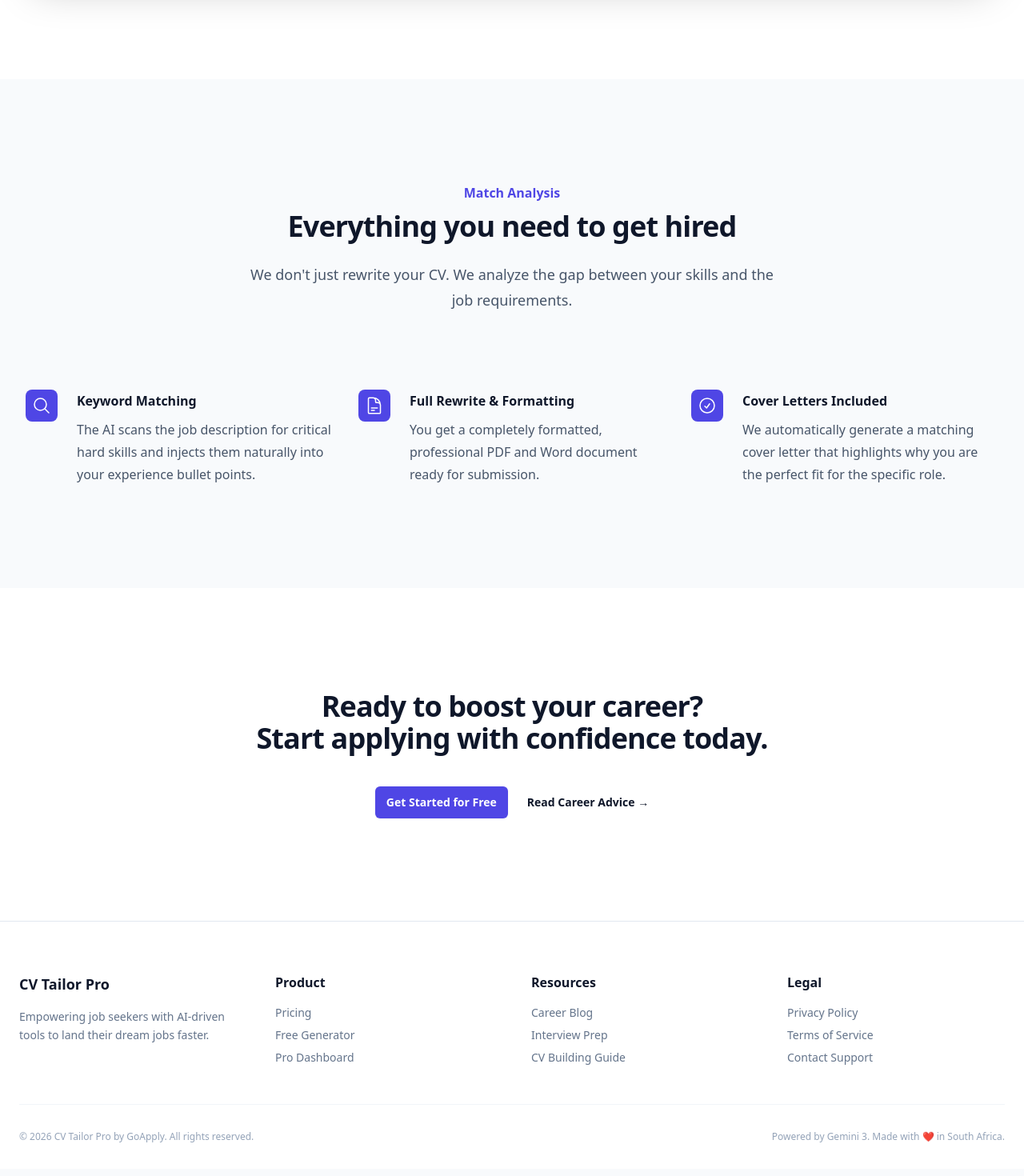
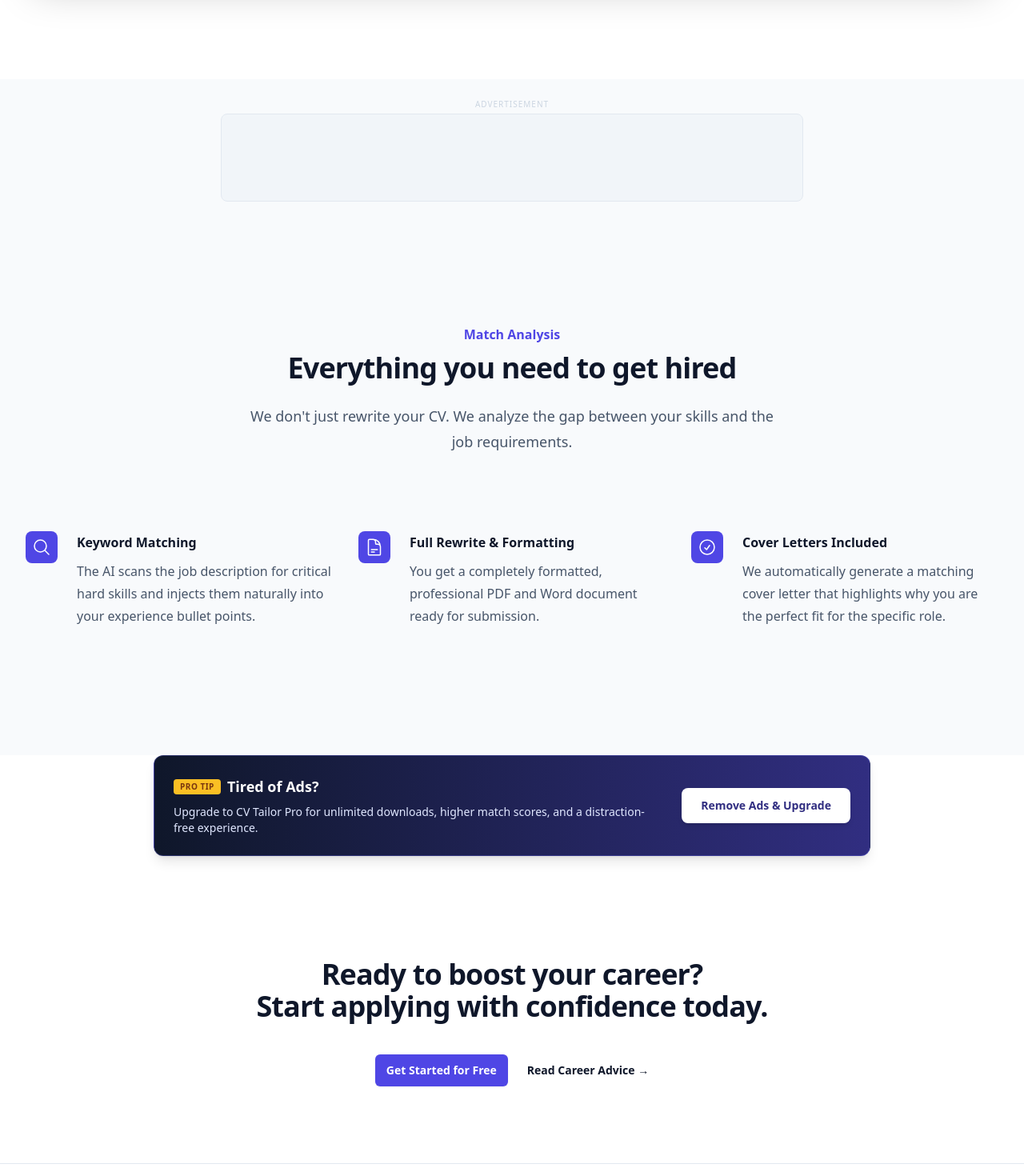
Before and after one commit to celemqhele/cvtailorpro, a React (Vite) app: page / in a window 1280 px wide. Shown: the part 800-2270 px from the top of the page at 80% size. Built offline with nearby package versions, Linux system fonts and the light colour scheme; no server answers; the database is empty.

Commit message:
Add files via upload

```diff
--- a/components/AdBanner.tsx
+++ b/components/AdBanner.tsx
@@ -1,65 +1,90 @@
+
 import React from 'react';
+import { Link } from 'react-router-dom';
 
 interface AdBannerProps {
   className?: string;
   suffix?: string;
   format?: 'horizontal' | 'rectangle';
+  type?: 'external' | 'internal'; // New prop to switch between Ad networks and Self-promo
 }
 
-export const AdBanner: React.FC<AdBannerProps> = ({ className = '', suffix = '', format = 'horizontal' }) => {
+export const AdBanner: React.FC<AdBannerProps> = ({
+  className = '',
+  suffix = '',
+  format = 'horizontal',
+  type = 'external'
+}) => {
 
-  // Define dimensions based on format
-  // Rectangle (300x250) -> Container ~320x280
-  // Horizontal (320x50 or 468x60 or 728x90) -> Container ~Height 120px
+  // Internal Ad (Promoting Pro Plan)
+  if (type === 'internal') {
+    return (
+      <div className={`w-full max-w-4xl mx-auto my-8 ${className}`}>
+        <div className="bg-gradient-to-r from-slate-900 to-indigo-900 rounded-xl p-6 shadow-lg flex flex-col md:flex-row items-center justify-between gap-6 border border-indigo-500/30">
+           <div className="flex-1 text-center md:text-left">
+              <div className="flex items-center justify-center md:justify-start gap-2 mb-2">
+                 <span className="bg-amber-400 text-amber-900 text-[10px] font-bold px-2 py-0.5 rounded uppercase tracking-wider">Pro Tip</span>
+                 <h4 className="text-white font-bold text-lg">Tired of Ads?</h4>
+              </div>
+              <p className="text-indigo-100 text-sm">
+                Upgrade to CV Tailor Pro for unlimited downloads, higher match scores, and a distraction-free experience.
+              </p>
+           </div>
+           <Link
+             to="/pricing"
+             className="whitespace-nowrap px-6 py-3 bg-white text-indigo-900 font-bold rounded-lg hover:bg-indigo-50 transition-colors shadow-md text-sm"
+           >
+             Remove Ads & Upgrade
+           </Link>
+        </div>
+      </div>
+    );
+  }
 
-  const width = format === 'rectangle' ? '320px' : '100%';
-  const height = format === 'rectangle' ? '280px' : '120px';
-  const iframeHeight = format === 'rectangle' ? '260' : '100'; // Slightly smaller than container
+  // External Ad (Adsterra / PropellerAds)
+  // Dimensions based on format
+  const width = format === 'rectangle' ? '300px' : '100%';
+  const height = format === 'rectangle' ? '250px' : '90px'; // Standard Leaderboard height
 
-  // HTML content for the iframe
-  // We use the exact ID the script expects inside the isolated iframe environment.
+  // HTML content for the iframe (Sandboxed Ad)
+  // REPLACE THE SCRIPT BELOW WITH YOUR SPECIFIC ADSTERRA CODE
   const adHtml = `
     <!DOCTYPE html>
     <html>
     <head>
       <style>
-        body { margin: 0; padding: 0; display: flex; justify-content: center; align-items: center; background-color: transparent; font-family: sans-serif; }
-        #container-05a32a6fdab36952196ec714771c7fa8 { text-align: center; }
+        body { margin: 0; padding: 0; display: flex; justify-content: center; align-items: center; background-color: transparent; }
       </style>
-      <script async src="https://pagead2.googlesyndication.com/pagead/js/adsbygoogle.js?client=ca-pub-6881973057585692"
-     crossorigin="anonymous"></script>
     </head>
     <body>
+      <!-- PLACE YOUR ADSTERRA / AD NETWORK SCRIPT HERE -->
+      <!-- Example placeholder for existing script -->
       <div id="container-05a32a6fdab36952196ec714771c7fa8"></div>
-      <script type="text/javascript">
-         // Adsterra / PropellerAds config if needed, though the invoke script usually handles it.
-      </script>
       <script src="https://pl28664313.effectivegatecpm.com/05a32a6fdab36952196ec714771c7fa8/invoke.js" async data-cfasync="false"></script>
+      <!-- END AD SCRIPT -->
     </body>
     </html>
   `;
 
   return (
     <div
-        className={`flex flex-col items-center justify-center my-4 ${className}`}
-        style={{ width: '100%', maxWidth: format === 'rectangle' ? '340px' : '100%' }} // Outer constraint
+        className={`flex flex-col items-center justify-center my-6 ${className}`}
+        style={{ width: '100%' }}
     >
-        {/* Dedicated Placeholder Box */}
+        <div className="text-[10px] text-slate-300 uppercase tracking-widest mb-1 select-none">Advertisement</div>
         <div
-            className="bg-slate-50 border-2 border-dashed border-slate-300 rounded-xl relative overflow-hidden flex flex-col items-center"
-            style={{ width: width, height: height }}
+            className="bg-slate-100 border border-slate-200 rounded-lg relative overflow-hidden flex items-center justify-center"
+            style={{
+              width: format === 'rectangle' ? '320px' : '100%',
+              maxWidth: format === 'rectangle' ? '320px' : '728px', // Leaderboard max width
+              height: format === 'rectangle' ? '280px' : '110px'
+            }}
         >
-           {/* Label */}
-           <div className="w-full bg-slate-200 text-slate-500 text-[10px] uppercase font-bold text-center py-1 mb-1 z-10 select-none">
-              Advertisement
-           </div>
-
-           {/* Ad Iframe */}
            <iframe
                title={`ad-${suffix}`}
                srcDoc={adHtml}
                width="100%"
-               height={iframeHeight}
+               height="100%"
                scrolling="no"
                frameBorder="0"
                style={{ border: 'none', overflow: 'hidden' }}
--- a/pages/Blog.tsx
+++ b/pages/Blog.tsx
@@ -2,6 +2,7 @@
 import React from 'react';
 import { Link } from 'react-router-dom';
 import { BLOG_POSTS } from '../data/blogData';
+import { AdBanner } from '../components/AdBanner';
 
 export const Blog: React.FC = () => {
   const listicles = BLOG_POSTS.filter(post => post.category === 'Listicle');
@@ -15,7 +16,7 @@ export const Blog: React.FC = () => {
         </div>
 
         {/* Featured / Listicles */}
-        <section className="mb-16">
+        <section className="mb-12">
             <h2 className="text-2xl font-bold text-slate-900 mb-8 border-b border-slate-200 pb-4">Top 5 Quick Reads</h2>
             <div className="grid grid-cols-1 md:grid-cols-2 lg:grid-cols-3 gap-8">
                 {listicles.map(post => (
@@ -38,6 +39,9 @@ export const Blog: React.FC = () => {
                 ))}
             </div>
         </section>
+
+        {/* Pro Plan Interruption */}
+        <AdBanner type="internal" className="my-16" />
 
         {/* Comprehensive Guides */}
         <section>
--- a/pages/BlogPost.tsx
+++ b/pages/BlogPost.tsx
@@ -3,6 +3,7 @@ import React from 'react';
 import { useParams, Link } from 'react-router-dom';
 import ReactMarkdown from 'react-markdown';
 import { BLOG_POSTS } from '../data/blogData';
+import { AdBanner } from '../components/AdBanner';
 
 export const BlogPost: React.FC = () => {
   const { slug } = useParams();
@@ -48,7 +49,12 @@ export const BlogPost: React.FC = () => {
             </div>
         </article>
 
-        <div className="mt-16 bg-indigo-900 rounded-2xl p-8 md:p-12 text-center text-white">
+        {/* Ad Placement: Bottom of Article (High visibility, non-obtrusive) */}
+        <div className="mt-8 mb-8">
+             <AdBanner type="external" format="horizontal" />
+        </div>
+
+        <div className="mt-8 bg-indigo-900 rounded-2xl p-8 md:p-12 text-center text-white">
             <h3 className="text-2xl font-bold mb-4">Ready to put this advice into action?</h3>
             <p className="text-indigo-200 mb-8 max-w-xl mx-auto">Use our AI-powered tool to scan your CV against job descriptions and get hired faster.</p>
             <Link to="/guestuserdashboard" className="inline-block bg-white text-indigo-900 px-8 py-3 rounded-full font-bold hover:bg-indigo-50 transition-colors">
--- a/pages/Home.tsx
+++ b/pages/Home.tsx
@@ -2,6 +2,7 @@
 import React from 'react';
 import { Link } from 'react-router-dom';
 import { useOutletContext } from 'react-router-dom';
+import { AdBanner } from '../components/AdBanner';
 
 export const Home: React.FC = () => {
   const { user, triggerAuth } = useOutletContext<any>();
@@ -65,6 +66,11 @@ export const Home: React.FC = () => {
         </div>
       </div>
 
+      {/* External Ad Strip - Non-obtrusive between Hero and Features */}
+      <div className="max-w-7xl mx-auto px-4">
+          <AdBanner type="external" format="horizontal" />
+      </div>
+
       {/* Feature Section */}
       <div className="bg-slate-50 py-24 sm:py-32">
         <div className="mx-auto max-w-7xl px-6 lg:px-8">
@@ -109,9 +115,10 @@ export const Home: React.FC = () => {
         </div>
       </div>
 
-      {/* CTA Section */}
+      {/* Internal Ad: Pro Plan Promo */}
       <div className="bg-white">
-        <div className="px-6 py-24 sm:px-6 sm:py-32 lg:px-8">
+        <AdBanner type="internal" />
+        <div className="px-6 py-12 sm:px-6 sm:py-24 lg:px-8">
             <div className="mx-auto max-w-2xl text-center">
                 <h2 className="text-3xl font-bold tracking-tight text-slate-900 sm:text-4xl">Ready to boost your career?<br />Start applying with confidence today.</h2>
                 <div className="mt-10 flex items-center justify-center gap-x-6">
```
